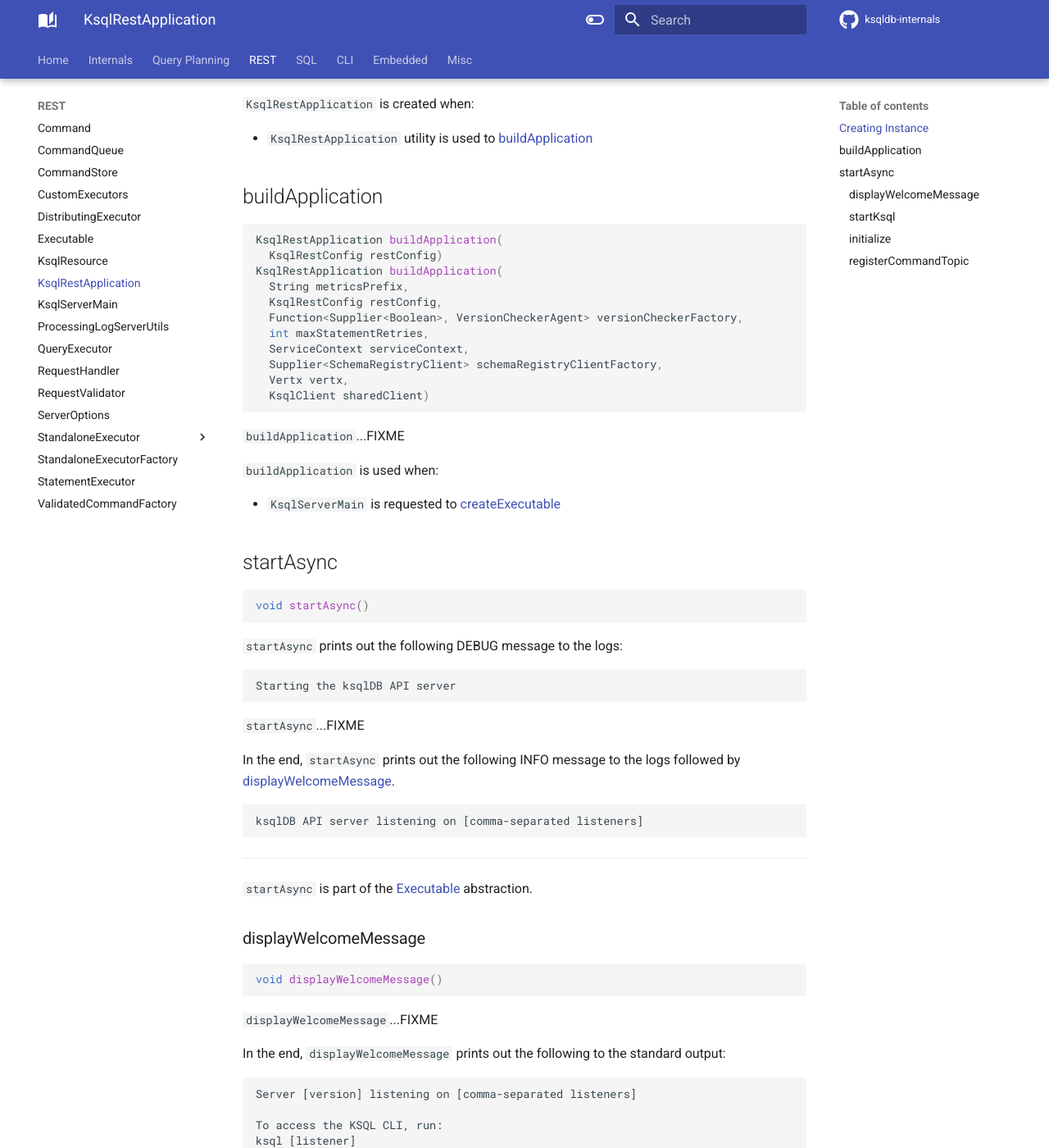
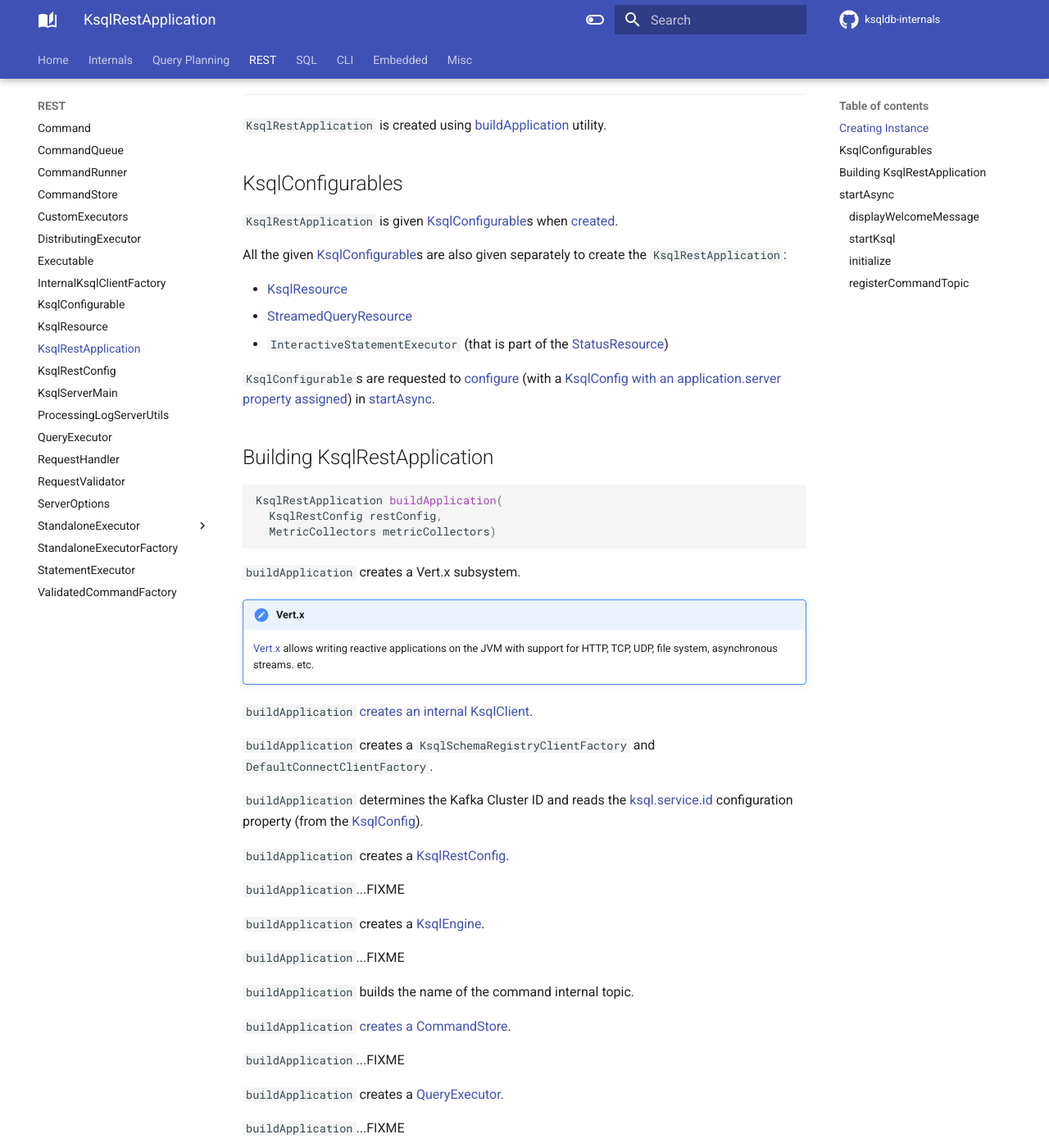
Before and after one commit to japila-books/ksqldb-internals, an MkDocs documentation site: the page built from docs/rest/KsqlRestApplication.md, in a window 1280 px wide and 1400 px high, scrolled down 1416 px. Shown: the whole window at 82% size. Built offline with MkDocs 1.6.1 and Material for MkDocs 9.7.7, drawn with Linux system fonts in a browser that asks for light colours; comment, search, counter and statistics services are not loaded; some of the changed text lies outside the part shown.

Commit message:
KsqlConfigurable

````diff
--- a/docs/rest/KsqlRestApplication.md
+++ b/docs/rest/KsqlRestApplication.md
@@ -1,37 +1,37 @@
 # KsqlRestApplication
 
-`KsqlRestApplication` is a ksqlDB API server.
+`KsqlRestApplication` is a ksqlDB API server (that can be started using [ksql-server-start](KsqlServerMain.md#ksql-server-start) shell script).
 
 ## Creating Instance
 
 `KsqlRestApplication` takes the following to be created:
 
-* <span id="serviceContext"> ServiceContext
+* <span id="serviceContext"> [ServiceContext](../ServiceContext.md)
 * <span id="ksqlEngine"> [KsqlEngine](../KsqlEngine.md)
 * <span id="ksqlConfig"> [KsqlConfig](../KsqlConfig.md)
-* <span id="restConfig"> KsqlRestConfig
-* <span id="commandRunner"> CommandRunner
-* <span id="commandStore"> CommandStore
-* <span id="statusResource"> StatusResource
-* <span id="streamedQueryResource"> StreamedQueryResource
-* <span id="ksqlResource"> KsqlResource
-* <span id="versionCheckerAgent"> VersionCheckerAgent
-* <span id="ksqlSecurityContextProvider"> KsqlSecurityContextProvider
-* <span id="securityExtension"> KsqlSecurityExtension
-* <span id="authenticationPlugin"> AuthenticationPlugin
-* <span id="serverState"> ServerState
-* <span id="processingLogContext"> ProcessingLogContext
+* <span id="restConfig"> [KsqlRestConfig](KsqlRestConfig.md)
+* <span id="commandRunner"> [CommandRunner](CommandRunner.md)
+* <span id="commandStore"> [CommandStore](CommandStore.md)
+* <span id="statusResource"> `StatusResource`
+* <span id="streamedQueryResource"> `StreamedQueryResource`
+* <span id="ksqlResource"> [KsqlResource](KsqlResource.md)
+* <span id="versionCheckerAgent"> [VersionCheckerAgent](../VersionCheckerAgent.md)
+* <span id="ksqlSecurityContextProvider"> `KsqlSecurityContextProvider`
+* <span id="securityExtension"> `KsqlSecurityExtension`
+* <span id="authenticationPlugin"> `AuthenticationPlugin`
+* <span id="serverState"> `ServerState`
+* <span id="processingLogContext"> `ProcessingLogContext`
 * <span id="preconditions"> `KsqlServerPrecondition`s
-* <span id="configurables"> `KsqlConfigurable`s
-* <span id="rocksDBConfigSetterHandler"> `Consumer<KsqlConfig>`
+* [KsqlConfigurables](#configurables)
+* <span id="rocksDBConfigSetterHandler"> RocksDB Config Setter Handler (Function of [KsqlConfig](../KsqlConfig.md))
 * <span id="heartbeatAgent"> `HeartbeatAgent`
 * <span id="lagReportingAgent"> `LagReportingAgent`
-* <span id="vertx"> Vertx
-* <span id="denyListPropertyValidator"> DenyListPropertyValidator
+* <span id="vertx"> Vert.x
+* <span id="denyListPropertyValidator"> `DenyListPropertyValidator`
 * <span id="pullQueryMetrics"> `PullQueryExecutorMetrics`
 * <span id="scalablePushQueryMetrics"> `ScalablePushQueryMetrics`
 * <span id="localCommands"> `LocalCommands`
-* <span id="queryExecutor"> QueryExecutor
+* <span id="queryExecutor"> [QueryExecutor](QueryExecutor.md)
 
 ---
 
@@ -49,31 +49,62 @@ ksqlDB API server instance created
 
 ---
 
-`KsqlRestApplication` is created when:
+`KsqlRestApplication` is created using [buildApplication](#buildApplication) utility.
 
-* `KsqlRestApplication` utility is used to [buildApplication](#buildApplication)
+## <span id="configurables"> KsqlConfigurables
 
-## <span id="buildApplication"> buildApplication
+`KsqlRestApplication` is given [KsqlConfigurable](KsqlConfigurable.md)s when [created](#creating-instance).
+
+All the given [KsqlConfigurable](KsqlConfigurable.md)s are also given separately to create the `KsqlRestApplication`:
+
+* [KsqlResource](#ksqlResource)
+* [StreamedQueryResource](#streamedQueryResource)
+* `InteractiveStatementExecutor` (that is part of the [StatusResource](#statusResource))
+
+`KsqlConfigurable`s are requested to [configure](KsqlConfigurable.md#configure) (with a [KsqlConfig with an application.server property assigned](#buildConfigWithPort)) in [startAsync](#startAsync).
+
+## <span id="buildApplication"> Building KsqlRestApplication
 
 ```java
 KsqlRestApplication buildApplication(
-  KsqlRestConfig restConfig)
-KsqlRestApplication buildApplication(
-  String metricsPrefix,
   KsqlRestConfig restConfig,
-  Function<Supplier<Boolean>, VersionCheckerAgent> versionCheckerFactory,
-  int maxStatementRetries,
-  ServiceContext serviceContext,
-  Supplier<SchemaRegistryClient> schemaRegistryClientFactory,
-  Vertx vertx,
-  KsqlClient sharedClient)
+  MetricCollectors metricCollectors)
 ```
+
+`buildApplication` creates a Vert.x subsystem.
+
+!!! note "Vert.x"
+    [Vert.x](https://vertx.io/) allows writing reactive applications on the JVM with support for HTTP, TCP, UDP, file system, asynchronous streams. etc.
+
+`buildApplication` [creates an internal KsqlClient](InternalKsqlClientFactory.md#createInternalClient).
+
+`buildApplication` creates a `KsqlSchemaRegistryClientFactory` and `DefaultConnectClientFactory`.
+
+`buildApplication` determines the Kafka Cluster ID and reads the [ksql.service.id](../KsqlConfig.md#KSQL_SERVICE_ID_CONFIG) configuration property (from the [KsqlConfig](../KsqlConfig.md)).
+
+`buildApplication` creates a [KsqlRestConfig](KsqlRestConfig.md).
 
 `buildApplication`...FIXME
 
+`buildApplication` creates a [KsqlEngine](../KsqlEngine.md).
+
+`buildApplication`...FIXME
+
+`buildApplication` builds the name of the command internal topic.
+
+`buildApplication` [creates a CommandStore](CommandStore.md#create).
+
+`buildApplication`...FIXME
+
+`buildApplication` creates a [QueryExecutor](QueryExecutor.md).
+
+`buildApplication`...FIXME
+
+In the end, `buildApplication` creates a [KsqlRestApplication](#creating-instance).
+
 `buildApplication` is used when:
 
-* `KsqlServerMain` is requested to [createExecutable](KsqlServerMain.md#createExecutable)
+* `KsqlServerMain` is requested for an [Executable](KsqlServerMain.md#createExecutable)
 
 ## <span id="startAsync"> startAsync
 
--- a/mkdocs.yml
+++ b/mkdocs.yml
@@ -169,12 +169,16 @@ nav:
   - REST:
     - Command: rest/Command.md
     - CommandQueue: rest/CommandQueue.md
+    - CommandRunner: rest/CommandRunner.md
     - CommandStore: rest/CommandStore.md
     - CustomExecutors: rest/CustomExecutors.md
     - DistributingExecutor: rest/DistributingExecutor.md
     - Executable: rest/Executable.md
+    - InternalKsqlClientFactory: rest/InternalKsqlClientFactory.md
+    - KsqlConfigurable: rest/KsqlConfigurable.md
     - KsqlResource: rest/KsqlResource.md
     - KsqlRestApplication: rest/KsqlRestApplication.md
+    - KsqlRestConfig: rest/KsqlRestConfig.md
     - KsqlServerMain: rest/KsqlServerMain.md
     - ProcessingLogServerUtils: rest/ProcessingLogServerUtils.md
     - QueryExecutor: rest/QueryExecutor.md
````
Also changed, not shown: docs/rest/CommandRunner.md (added, +3 -0 lines), docs/rest/InternalKsqlClientFactory.md (added, +3 -0 lines), docs/rest/KsqlConfigurable.md (added, +24 -0 lines), docs/rest/KsqlResource.md (+12 -1 lines), docs/rest/KsqlRestConfig.md (added, +3 -0 lines), docs/rest/KsqlServerMain.md (+33 -18 lines).
